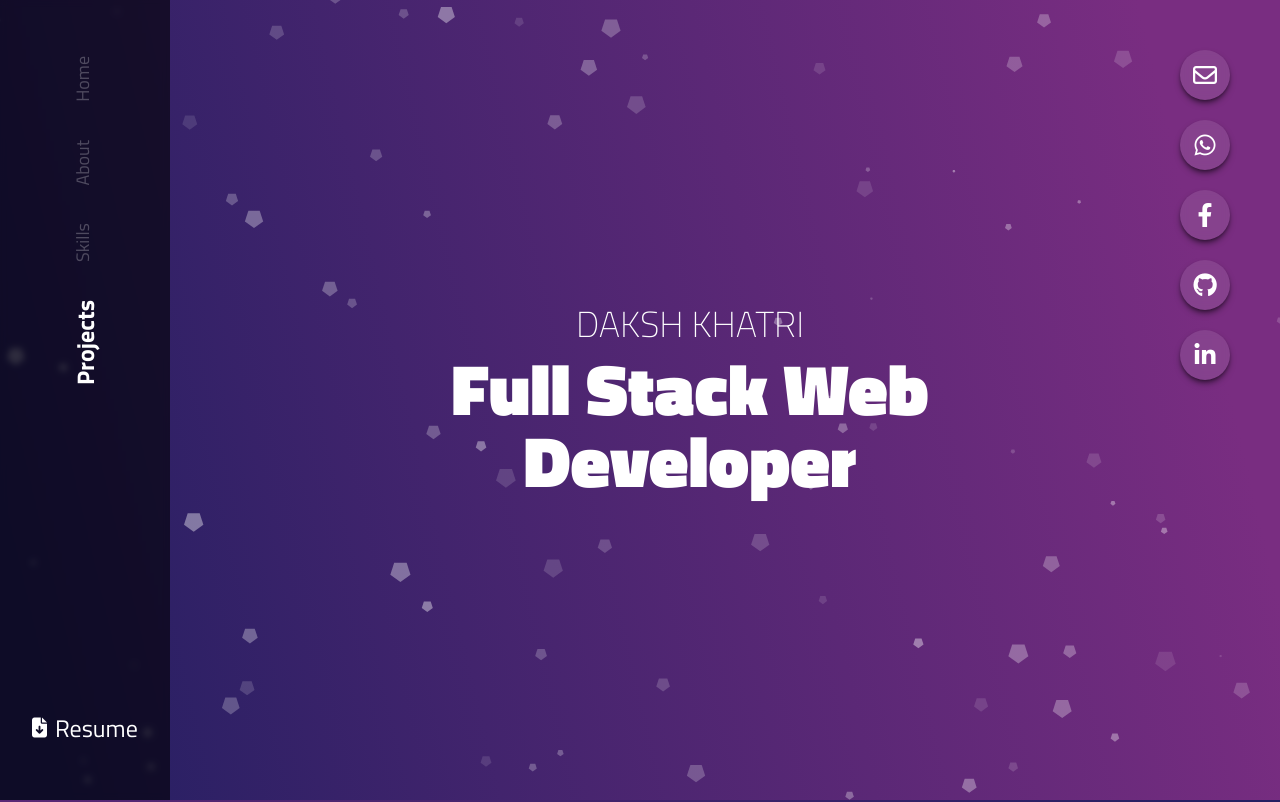
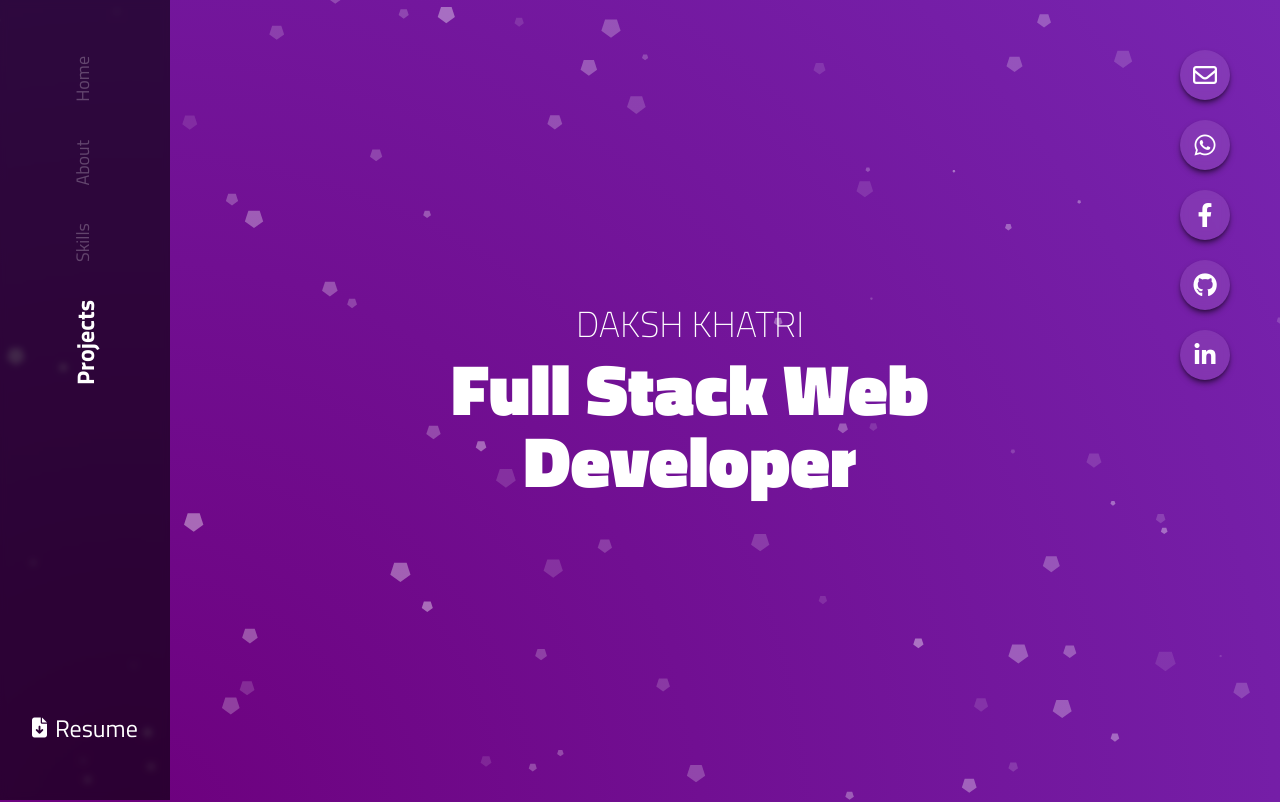
Before and after one commit to dakShh/portfolio, a React (Vite) app: page / in a window 1280 px wide. Shown: the top 802 px of the page. Built offline with nearby package versions, Linux system fonts and the light colour scheme.

Commit message:
changed bg gradient

```diff
--- a/src/components/hero.jsx
+++ b/src/components/hero.jsx
@@ -5,11 +5,10 @@ import clsx from "clsx";
 
 import { useInView } from "react-intersection-observer";
 
+import gif from "../assets/gifs/proud.svg";
+
 const Hero = ({ isInView }) => {
-  // px-[420px] pt-[230px]
-
   const { ref, inView, entry } = useInView({
-    /* Optional options */
     threshold: 0,
   });
 
--- a/src/index.css
+++ b/src/index.css
@@ -5,7 +5,6 @@
 :root {
   /* font-family: "Architects Daughter", cursive; */
   font-family: "Titillium Web", sans-serif;
-
   /* font-family: Inter, system-ui, Avenir, Helvetica, Arial, sans-serif; */
   /* font-family: Inter, system-ui, Avenir, Helvetica, Arial, sans-serif;
   line-height: 1.5;
@@ -23,19 +22,17 @@
   /* background-color: #512348; */
   /* background: #0f2027; */
   /* background: linear-gradient(to top, #0f2027, #203a43, #2c5364); */
-  /* background-color: #000000; */
-  /* background-image: linear-gradient(330deg, #181818 0%, #393939 74%); */
-  /* background-color: #7f53ac;
-  background-image: linear-gradient(315deg, #7f53ac 0%, #647dee 74%); */
-  /* background: radial-gradient(circle at 10% 20%, rgb(236, 158, 248) 0%, rgb(131, 83, 241) 90.1%); */
+  /* background-color: #7f53ac; */
+  /* background-image: linear-gradient(315deg, #7f53ac 0%, #647dee 74%); */
+  background: radial-gradient(circle at 10% 20%, rgb(109, 0, 125) 0%, rgb(131, 83, 241) 90.1%);
   /* background: linear-gradient(to top, rgb(9, 32, 63) 0%, rgb(83, 120, 149) 100%); */
-  background: linear-gradient(76.8deg, rgb(121, 45, 129) 3.6%, rgb(36, 31, 98) 90.4%);
+  /* background: linear-gradient(76.8deg, rgb(121, 45, 129) 3.6%, rgb(36, 31, 98) 90.4%); */
 }
 
 canvas {
   display: block;
-  background: rgba(0, 0, 0, 0.9);
-  background: linear-gradient(76.8deg, rgb(36, 31, 98) 3.6%, rgb(121, 45, 129) 90.4%);
+  /* background: rgba(0, 0, 0, 0.2); */
+  /* background: linear-gradient(76.8deg, rgb(36, 31, 98) 3.6%, rgb(121, 45, 129) 90.4%); */
 
   /* linear-gradient(76.8deg, rgb(121, 45, 129) 3.6%, rgb(36, 31, 98) 90.4%) */
   position: fixed;
```
Also changed, not shown: src/assets/gifs/proud.svg (added), src/assets/gifs/sammy-remote-work.gif (added).
